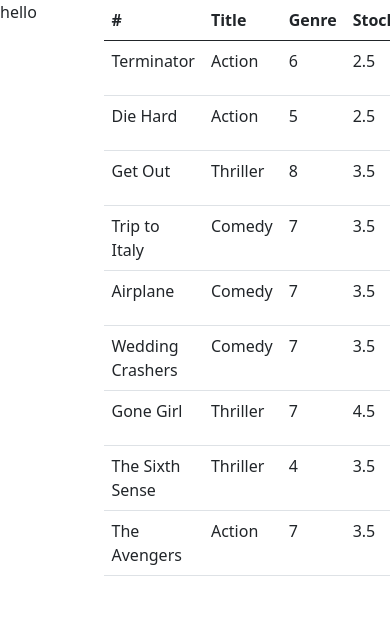
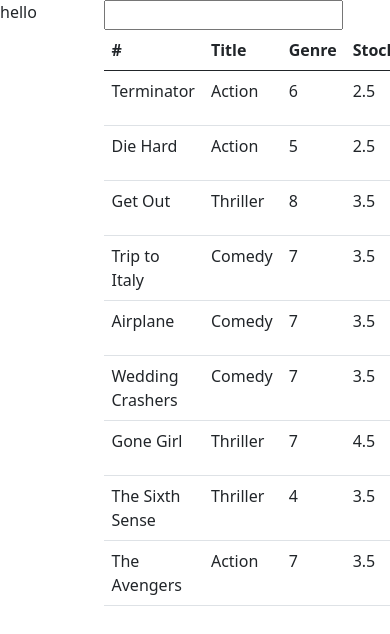
Before and after one commit to Gmishra2000/LearningReact, a React (Create React App) app: page / in a window 390 px wide. Shown: the top 634 px of the page. Built offline with nearby package versions, Linux system fonts and the light colour scheme.

Commit message:
secondBreakPoint

```diff
--- a/src/component/MoviesPage.jsx
+++ b/src/component/MoviesPage.jsx
@@ -3,7 +3,9 @@
 
 export default class MoviesPage extends Component {
     state = {
-        movies : getMovies()
+        movies: getMovies(),
+        currSearchText: "",
+        filterMovies:getMovies()
     }
     deleteEntry = (id) => {
         let filtereMovies = this.state.movies
@@ -14,15 +16,33 @@
             movies: filtereMovies
         })
     }
+
+    setCurrentText = (e) => {
+        let task = e.target.value;
+        let filteredArr = this.state.movies.filter((movieObj) => {
+            let title = movieObj.title.trim().toLowerCase();
+            return title.includes(task.trim().toLowerCase());
+        })
+
+        if (task === "") {
+            filteredArr = this.state.movies;
+        }
+        this.setState({
+            currSearchText: task,
+            filterMovies : filteredArr
+        })
+    }
     render() {
         // console.log(this.state.movies);
-        let {movies} = this.state;
+        let { movies, currSearchText ,filterMovies} = this.state;
+        // console.log(currSearchText);
         return (
             <div className="row">
                 <div className="col-3">
                     hello
                 </div>
                 <div className="col-9">
+                    <input type="search" value={currSearchText} onChange= {this.setCurrentText} />
                     <table className="table">
                         <thead>
                             <tr>
@@ -36,7 +56,7 @@
 
                         </thead>
                         <tbody>
-                            {movies.map((movieObj) =>{
+                            {filterMovies.map((movieObj) =>{
 
                                 return (<tr scope="row" key={movieObj._id} >
                                 <td>{movieObj.title}   </td>
```
